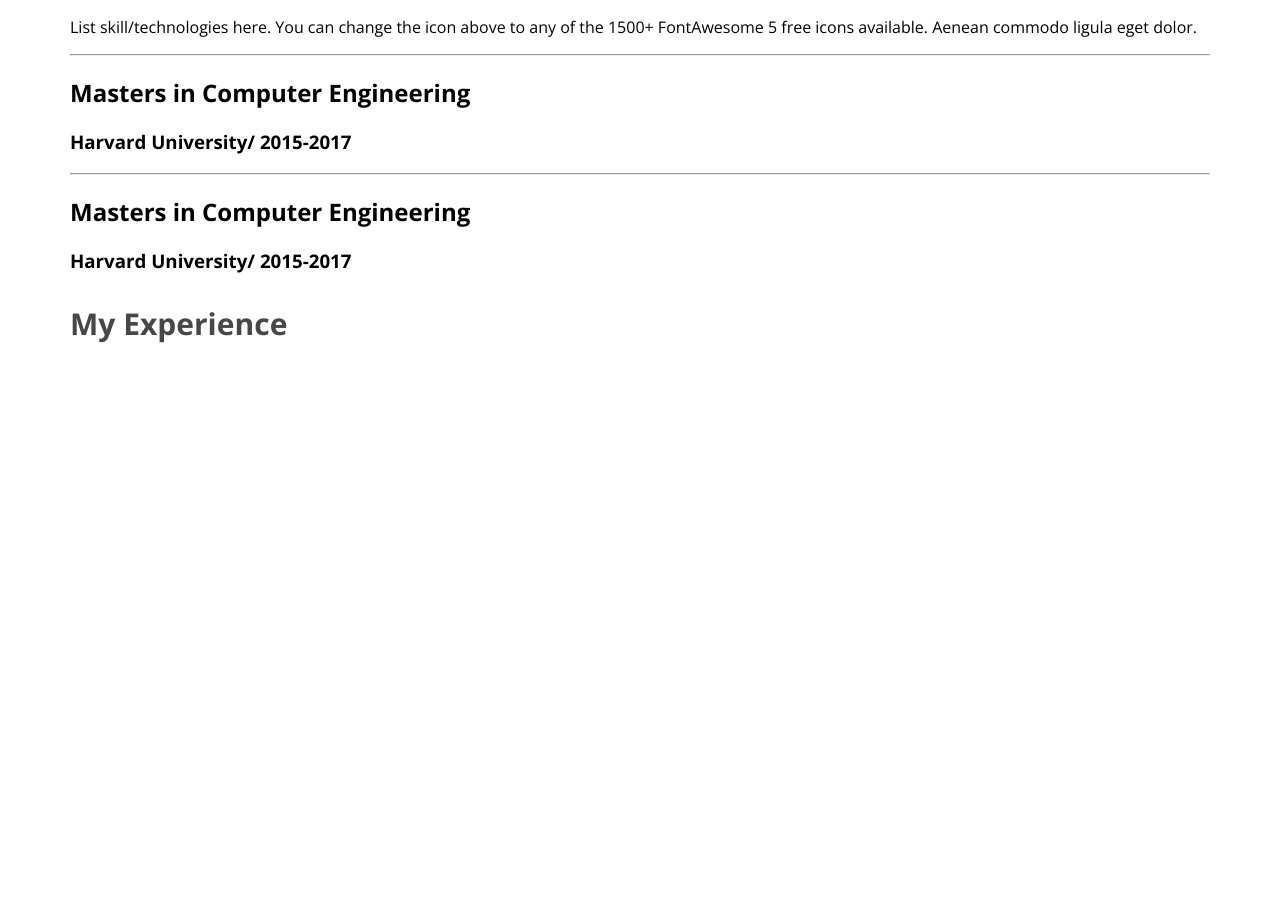
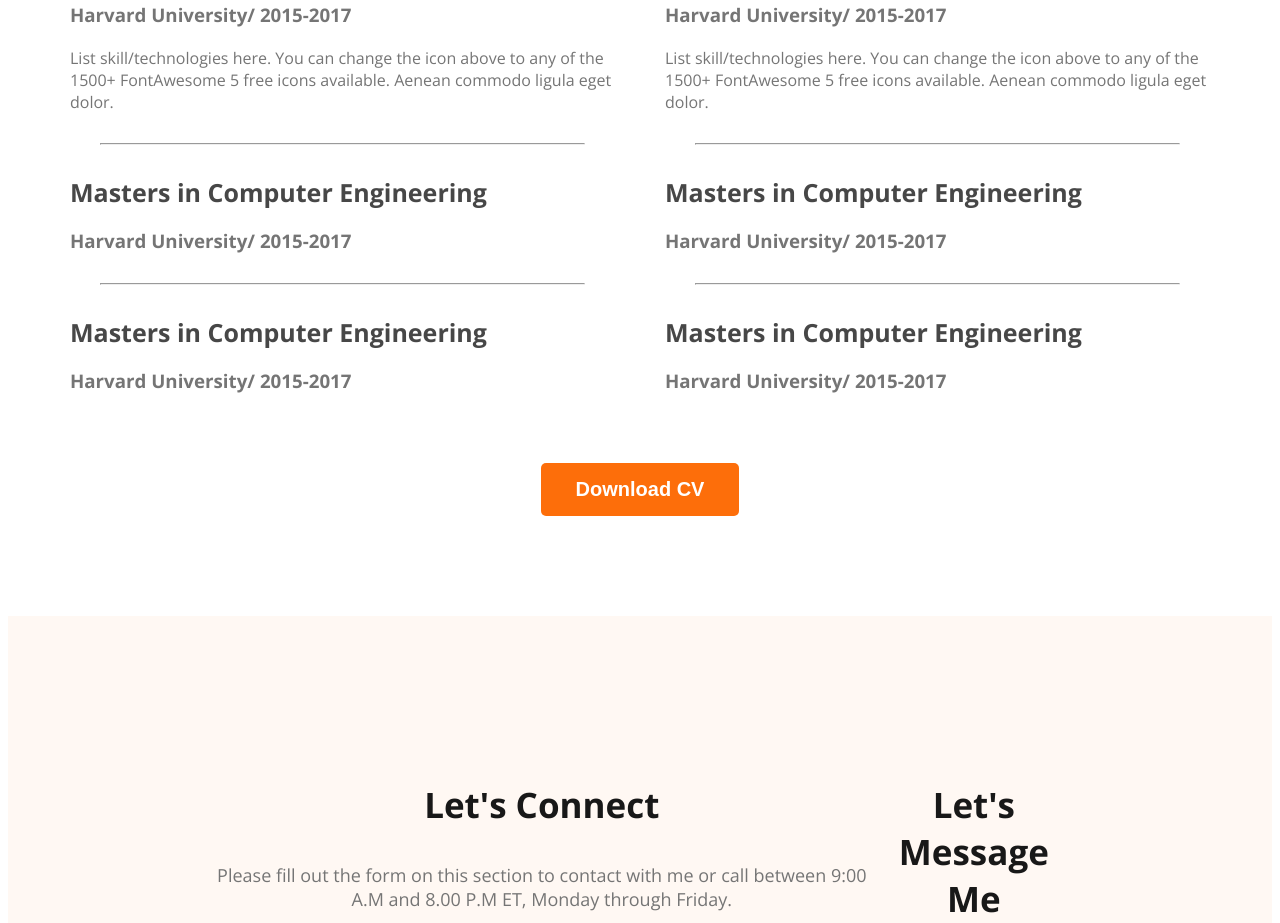
Before and after one commit to mark1Mahin/web-dev-portfolio, a plain HTML site: page index.html in a window 1280 px wide. Shown: the part 2388-3311 px from the top of the page. Before the commit the page ends 2762 px from the top, so only its background shows below. Drawn offline with nearby package versions, Linux system fonts and the light colour scheme.

Commit message:
footer added

```diff
--- a/index.html
+++ b/index.html
@@ -107,12 +107,45 @@
                 </div>
                 <div class="resume-column">
                     <h3 class="resume-column-title">My Experience</h3>
+
+                    <div class="resume-item">
+                        <h2 class="resume-item-title">Masters in Computer Engineering</h2>
+                        <h3 class="resume-item-institute">Harvard University/ 2015-2017</h3>
+                        <p class="resume-item-description">List skill/technologies here. You can change the icon above
+                            to any of the 1500+ FontAwesome 5 free icons available. Aenean commodo ligula eget dolor.</p>
+                    </div>
+                    <hr>
+                    <div class="resume-item">
+                        <h2 class="resume-item-title">Masters in Computer Engineering</h2>
+                        <h3 class="resume-item-institute">Harvard University/ 2015-2017</h3>
+                        <p class="resume-item-description"></p>
+                    </div>
+                    <hr>
+                    <div class="resume-item">
+                        <h2 class="resume-item-title">Masters in Computer Engineering</h2>
+                        <h3 class="resume-item-institute">Harvard University/ 2015-2017</h3>
+                        <p class="resume-item-description"></p>
+                    </div>
                 </div>
+            </div>
+            <div class="download-cv">
+                <button class="btn-primary">Download CV</button>
             </div>
         </section>
     </main>
     <footer>
+        <div class="footer-column">
+        <h3 class="section-title">Let's Connect</h3>
+        <p class="section-description">Please fill out the form on this section to contact with me or call between 9:00 A.M and 8.00 P.M ET, Monday through Friday.</p>
 
+        <div class="social-links">
+            <a href="" target="_blank"><img src="images/icons/facebook.png" alt=""></a>
+            <a href="" target="_blank"><img src="images/icons/insta.png" alt=""></a>
+            <a href="" target="_blank"><img src="images/icons/twitter.png" alt=""></a>
+        </div>
+        </div>
+        <div class="footer-column"></div>
+        <h3 class="section-title">Let's Message Me</h3>
     </footer>
 </body>
 </html>
--- a/styles/portfolio.css
+++ b/styles/portfolio.css
@@ -125,3 +125,33 @@ main section{
     font-size: 30px;
     font-weight: 700;
 }
+.resume-container{
+    display: flex;
+    gap: 50px;
+}
+.resume-item-institute, .resume-item-description{
+    color: #757575;
+}
+.resume-item-institute{
+    margin-bottom: 20px;
+}
+.resume-item-title{
+    color: #474747;
+    font-size: 25px;
+    font-weight: 700;
+    margin-bottom: 10px;
+}
+.resume-container hr{
+    margin: 30px;
+}
+.download-cv{
+    text-align: center;
+    margin-top: 50px;
+}
+/* footer style */
+footer{
+    display: flex;
+    background:#fff8f3 ;
+    margin-top: 100px;
+    padding: 130px 200px;
+}
```
